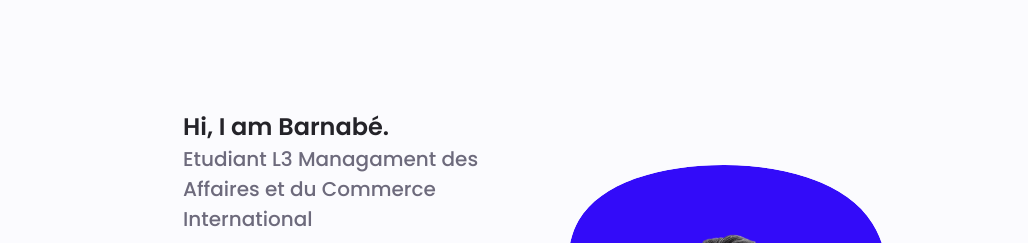
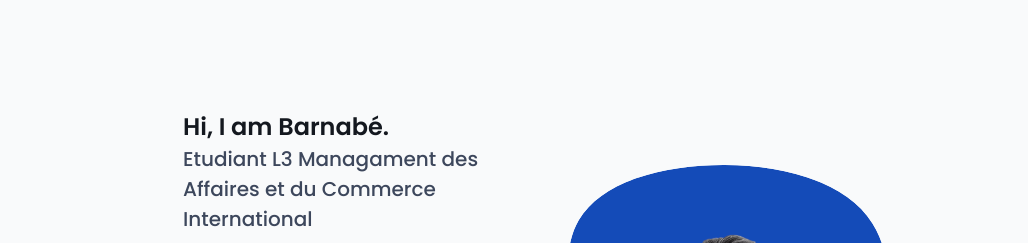
Before and after one commit to BarnabeDanielou/Portfolio, a plain HTML site: page index.html in a window 1280 px wide. Shown: the part 75-318 px from the top of the page, without its empty margins (125-1153 px from the left). Drawn offline with nearby package versions, Linux system fonts and the light colour scheme.

Commit message:
Update styles.css

```diff
--- a/assets/css/styles.css
+++ b/assets/css/styles.css
@@ -6,22 +6,25 @@
     --header-height: 3rem;
 
     /*========== Colors ==========*/
+
     /* Change favorite color */
-    --hue-color: 250; /*250; /*Purple 250 - Green 142 - Blue 230 - Pink 340*/
+    --hue-color: 220; /* French Blue */
 
-    /* HSL color mode first color --> Hex	#f9660b*/
-    --first-color: hsl(var(--hue-color), 95%, 51%);
-    --first-color-second: hsl(var(--hue-color), 95%, 51%);
-    --first-color-alt: hsl(var(--hue-color), 57%, 53%);
-    --first-color-lighter: hsl(var(--hue-color), 92%, 85%);
-    --title-color: hsl(var(--hue-color), 8%, 15%);
-    --text-color: hsl(var(--hue-color), 8%, 45%);
-    --text-color-light: hsl(var(--hue-color), 8%, 65%);
-    --input-color: hsl(var(--hue-color), 70%, 96%);
-    --body-color: hsl(var(--hue-color), 60%, 99%);
+    /* HSL color mode first color --> Hex */
+    --first-color: hsl(var(--hue-color), 80%, 40%);
+    --first-color-second: hsl(var(--hue-color), 80%, 45%);
+    --first-color-alt: hsl(var(--hue-color), 60%, 45%);
+    --first-color-lighter: hsl(var(--hue-color), 90%, 85%);
+
+    --title-color: hsl(var(--hue-color), 20%, 10%);
+    --text-color: hsl(var(--hue-color), 20%, 30%);
+    --text-color-light: hsl(var(--hue-color), 20%, 60%);
+    --input-color: hsl(var(--hue-color), 20%, 95%);
+    --body-color: hsl(var(--hue-color), 20%, 98%);
     --container-color: #fff;
-    --scroll-bar-color: hsl(var(--hue-color), 12%, 90%);
-    --scroll-thumb-color: hsl(var(--hue-color), 12%, 80%);
+    --scroll-bar-color: hsl(var(--hue-color), 20%, 90%);
+    --scroll-thumb-color: hsl(var(--hue-color), 20%, 80%);
+
 
     /*========== Font and typography ==========*/
     --body-font: 'Poppins', sans-serif;
```
